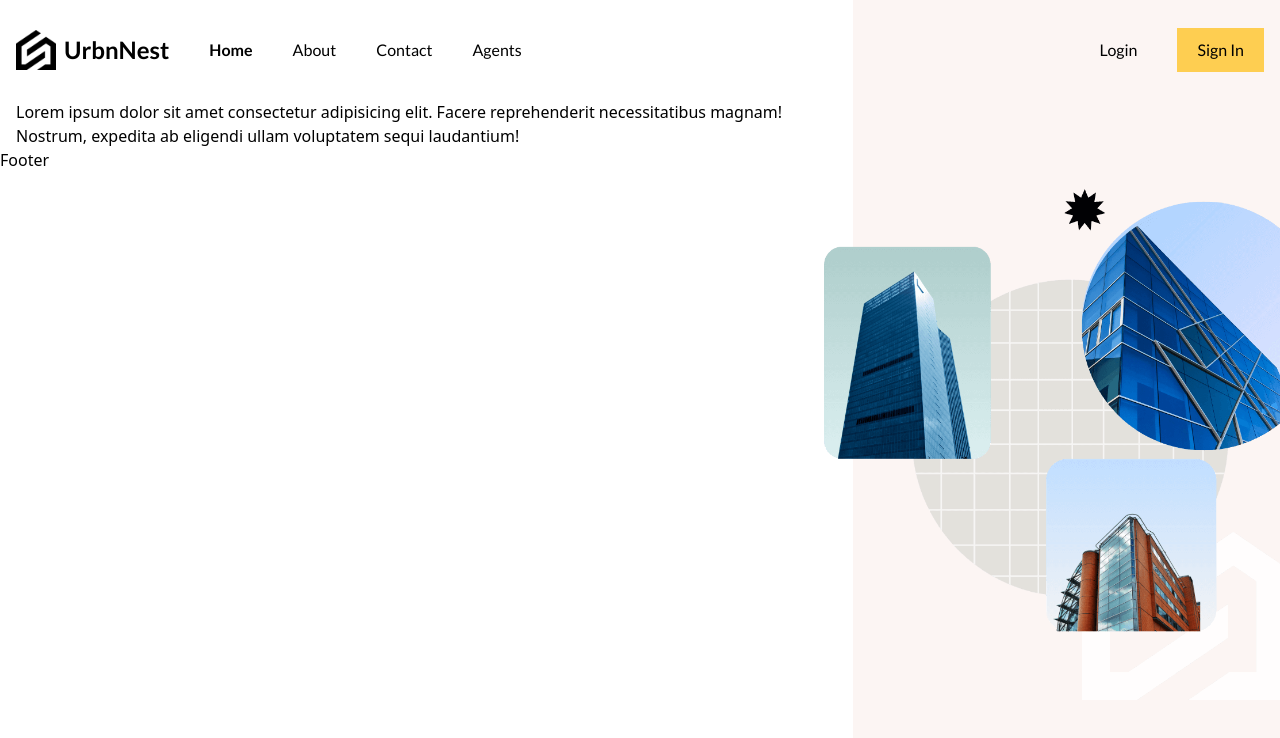
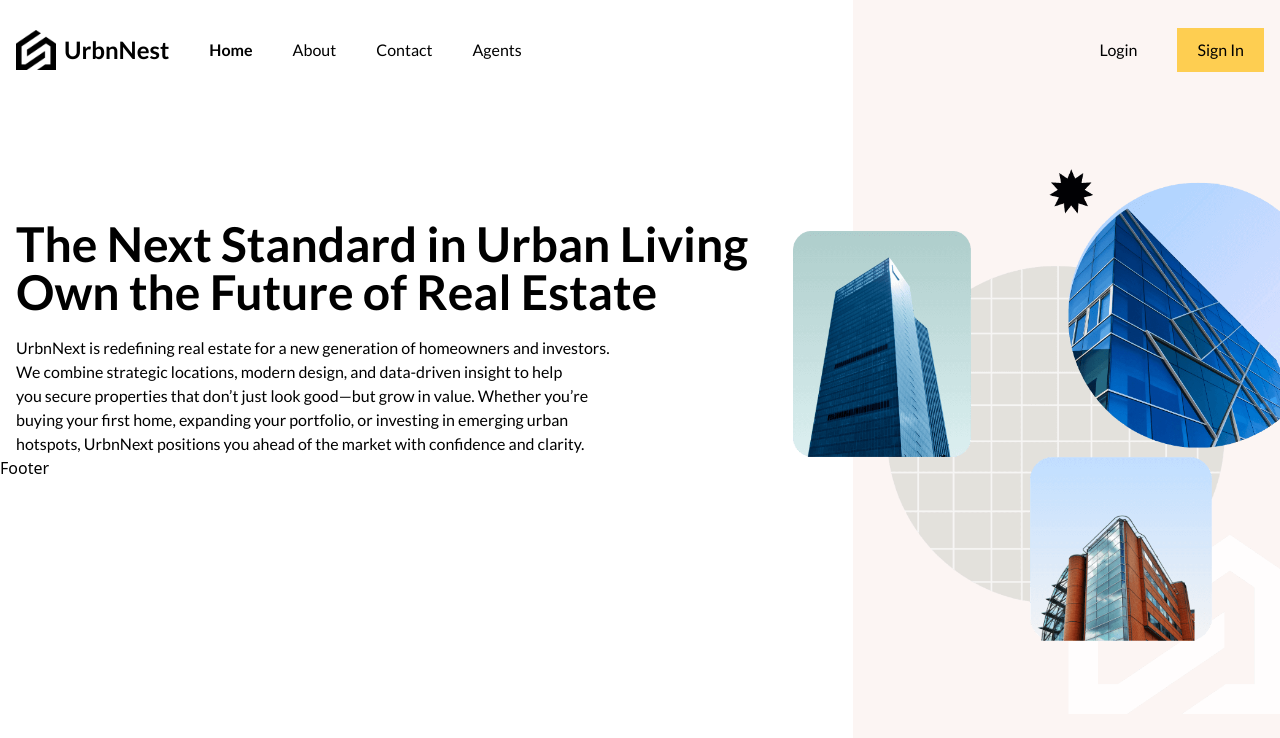
Before and after one commit to Erhahon-Imafidon/mernstack-realestate-app, a React (Vite) app: page / in a window 1280 px wide. Shown: the top 738 px of the page. Built offline with nearby package versions, Linux system fonts and the light colour scheme.

Commit message:
feat: update HeroHome component with new content and layout

```diff
--- a/src/components/home/HeroHome.tsx
+++ b/src/components/home/HeroHome.tsx
@@ -1,10 +1,21 @@
 const HeroHome = () => {
     return (
-        <section className="container flex items-center gap-x-5 w-full relative">
-            <div className="w-2/3">
-                Lorem ipsum dolor sit amet consectetur adipisicing elit. Facere
-                reprehenderit necessitatibus magnam! Nostrum, expedita ab
-                eligendi ullam voluptatem sequi laudantium!
+        <section className="container flex  gap-x-5 w-full relative font-lato">
+            <div className="w-[60%] pt-30">
+                <h1 className="text-3xl/10 md:text-5xl/12 font-semibold">
+                    The Next Standard in Urban Living <br />
+                    Own the Future of Real Estate
+                </h1>
+                <p className="mt-5 text-balance">
+                    UrbnNext is redefining real estate for a new generation of
+                    homeowners and investors. We combine strategic locations,
+                    modern design, and data-driven insight to help you secure
+                    properties that don’t just look good—but grow in value.
+                    Whether you’re buying your first home, expanding your
+                    portfolio, or investing in emerging urban hotspots, UrbnNext
+                    positions you ahead of the market with confidence and
+                    clarity.
+                </p>
             </div>
             <div className="absolute inset-y-0 -z-1 w-1/3 bg-secondary h-screen right-0" />
 
```
